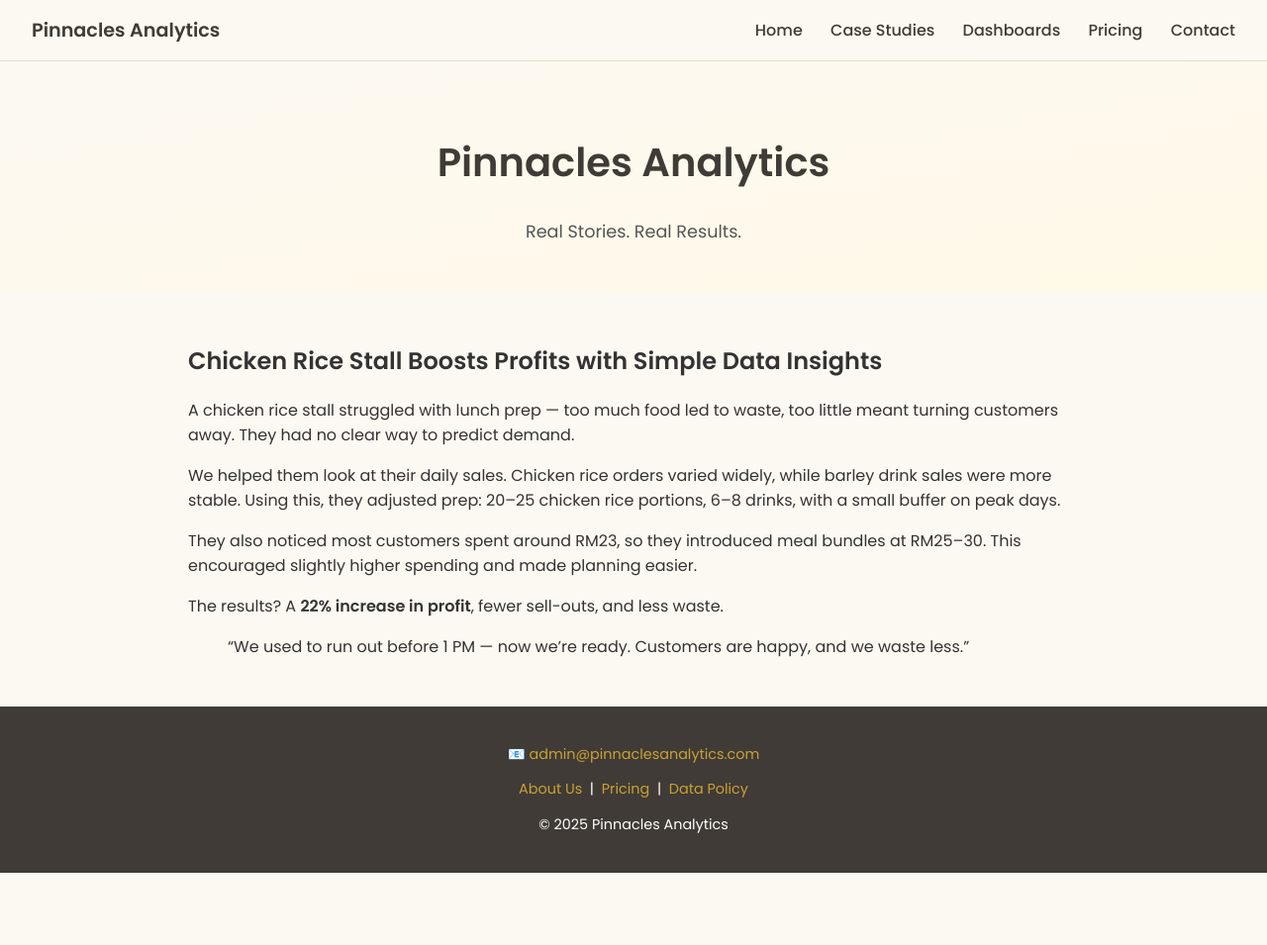
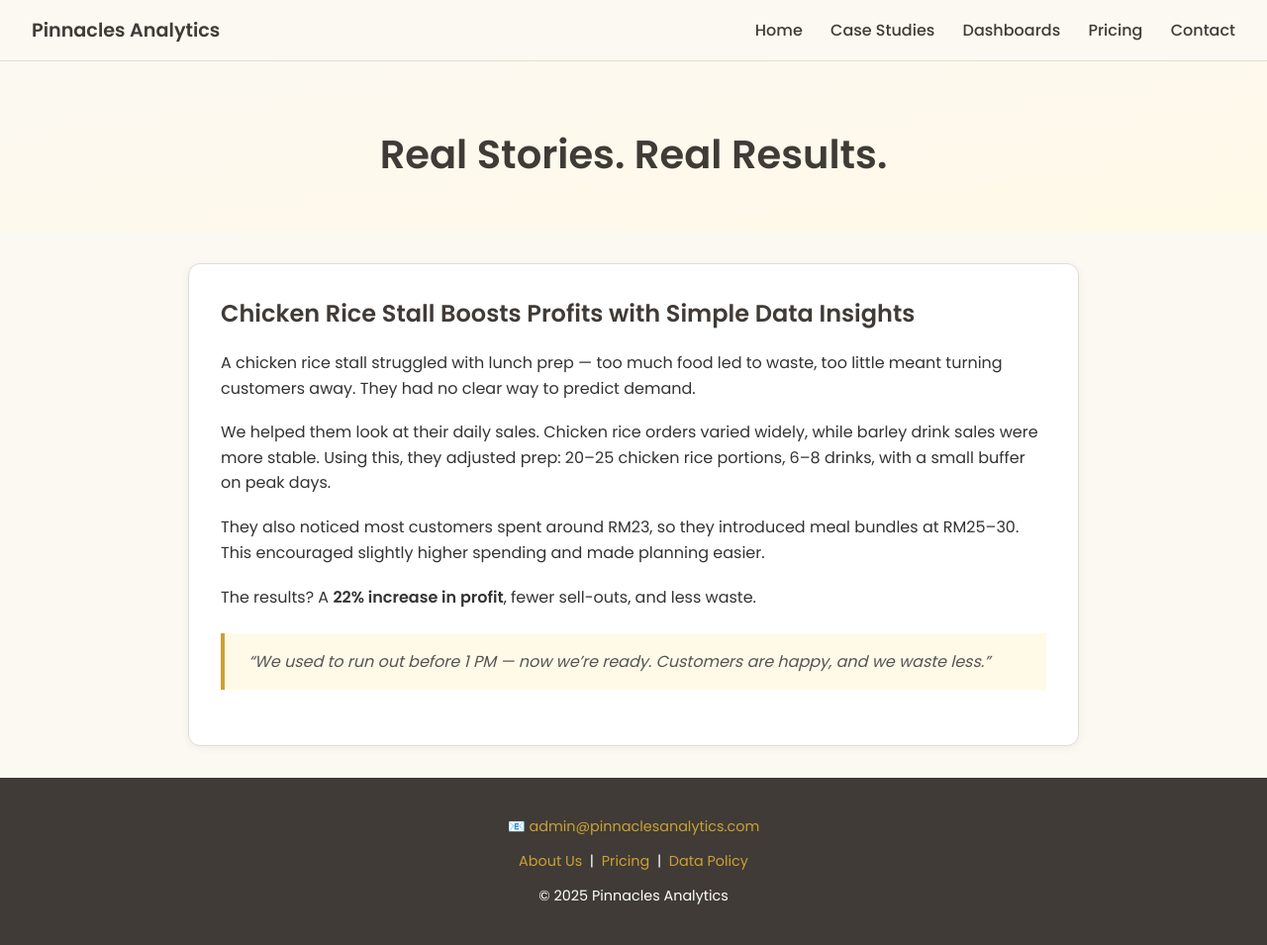
Before and after one commit to lyven81/pinnacles-learning-website, a Jekyll site: the page case-study/case-study-1.html, which Jekyll copies as it is, in a window 1280 px wide. Shown: the whole page at 99% size. Built offline with Jekyll 4.4.1, drawn with Linux system fonts in a browser that asks for light colours; before the commit the page ends 900 px from its top, so only the background shows below that.

Commit message:
Update case-study-1.html

```diff
--- a/case-study/case-study-1.html
+++ b/case-study/case-study-1.html
@@ -54,11 +54,11 @@
     header h1 {
       font-size: 2.5rem;
       color: #403B36;
-      margin-top: 0.5rem;
+      margin: 0;
     }
 
     header p {
-      font-size: 1.1rem;
+      font-size: 1.2rem;
       color: #555;
       max-width: 700px;
       margin: 1rem auto 0;
@@ -70,20 +70,31 @@
       margin: 0 auto;
     }
 
-    .section {
-      margin-bottom: 3rem;
+    .case-card {
+      background: #ffffff;
+      padding: 2rem;
+      border-radius: 12px;
+      box-shadow: 0 2px 10px rgba(0, 0, 0, 0.05);
+      border: 1px solid #e0ddd3;
     }
 
-    .section h2 {
+    .case-card h2 {
       color: #403B36;
+      margin-top: 0;
     }
 
-    ul {
-      padding-left: 1.2rem;
+    .case-card p {
+      line-height: 1.6;
+      margin-bottom: 1.2rem;
     }
 
-    .spacer {
-      flex: 1;
+    .case-card blockquote {
+      margin: 1.5rem 0;
+      padding: 1rem 1.5rem;
+      background: #fff9e7;
+      border-left: 4px solid #CBA135;
+      color: #555;
+      font-style: italic;
     }
 
     footer {
@@ -133,8 +144,7 @@
   </div>
 
   <header>
-    <h1>Pinnacles Analytics</h1>
-    <p>Real Stories. Real Results.</p>
+    <h1>Real Stories. Real Results.</h1>
   </header>
 
   <main class="container">
```
Also changed, not shown: other parts of case-study/case-study-1.html (+1 -1 lines). Lines whose indentation alone changed are shown as unchanged.
